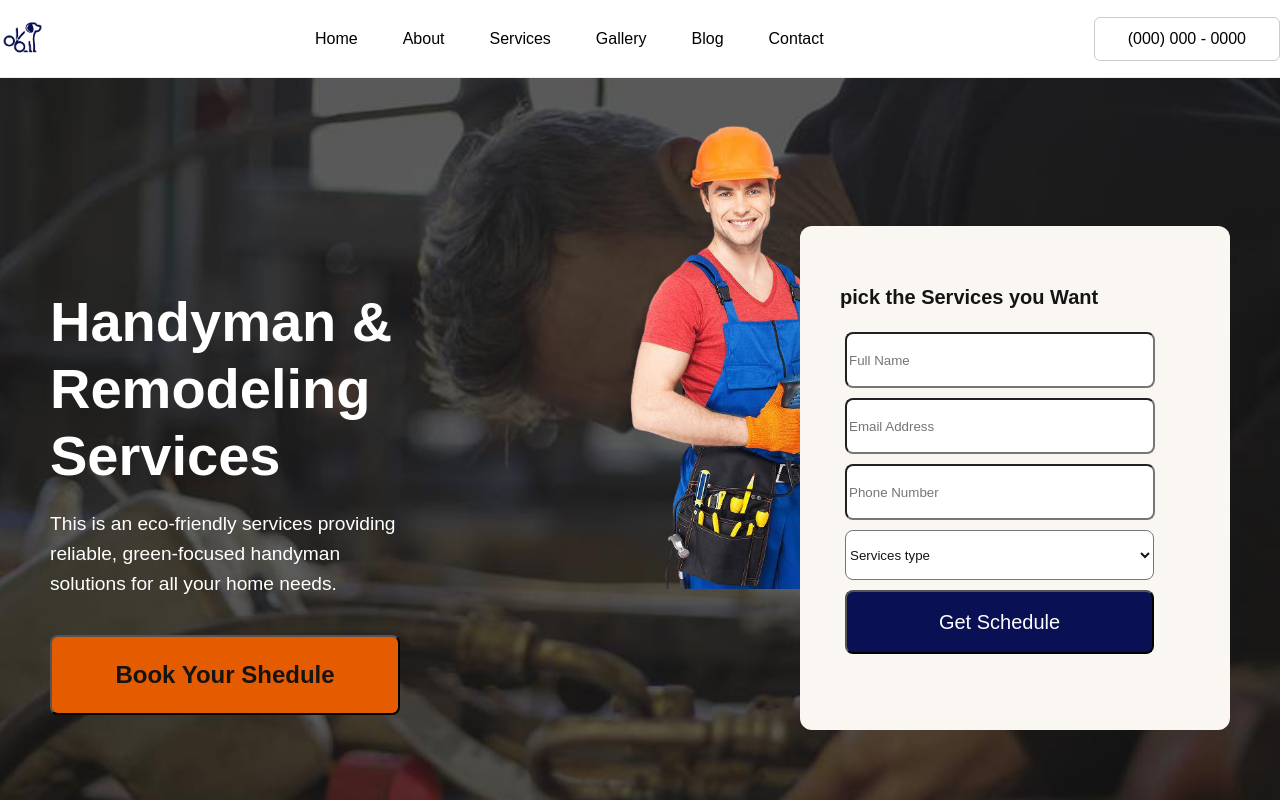
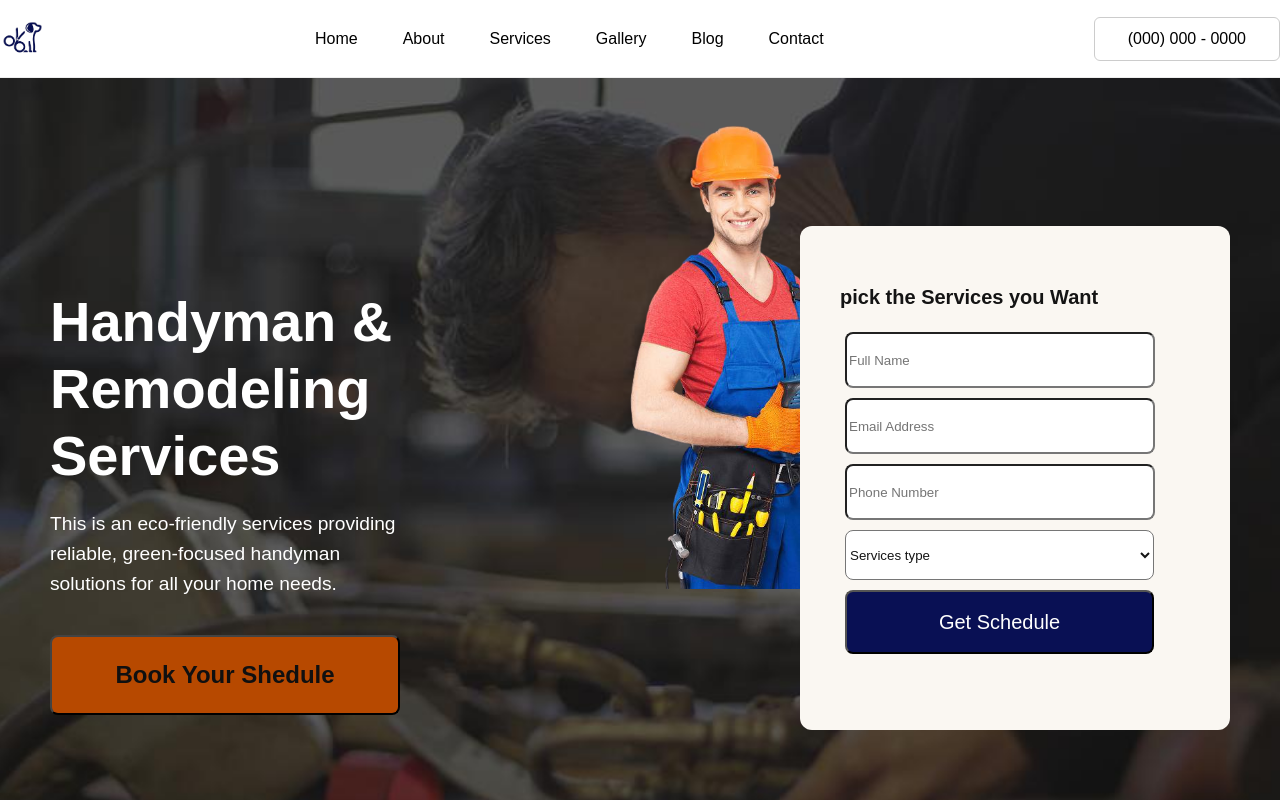
Before and after one commit to Prisca009-omo/Frontend, a React (Create React App) app: page / in a window 1280 px wide. In both pictures the pointer is over the button "Book Your Shedule". Shown: the top 800 px of the page. Built offline with nearby package versions, Linux system fonts and the light colour scheme; a web font is replaced by a local one.

Commit message:
Update index.css

```diff
--- a/src/index.css
+++ b/src/index.css
@@ -23,8 +23,17 @@ section{
     }
 
     button:hover{
-        background-color: #e55b00;
+        filter: brightness(80%);
     }
+
+    input:hover{
+        filter: brightness(80%);
+    }
+
+    select:hover{
+        filter: brightness(80%);
+    }
+
 
 
     p{
```
